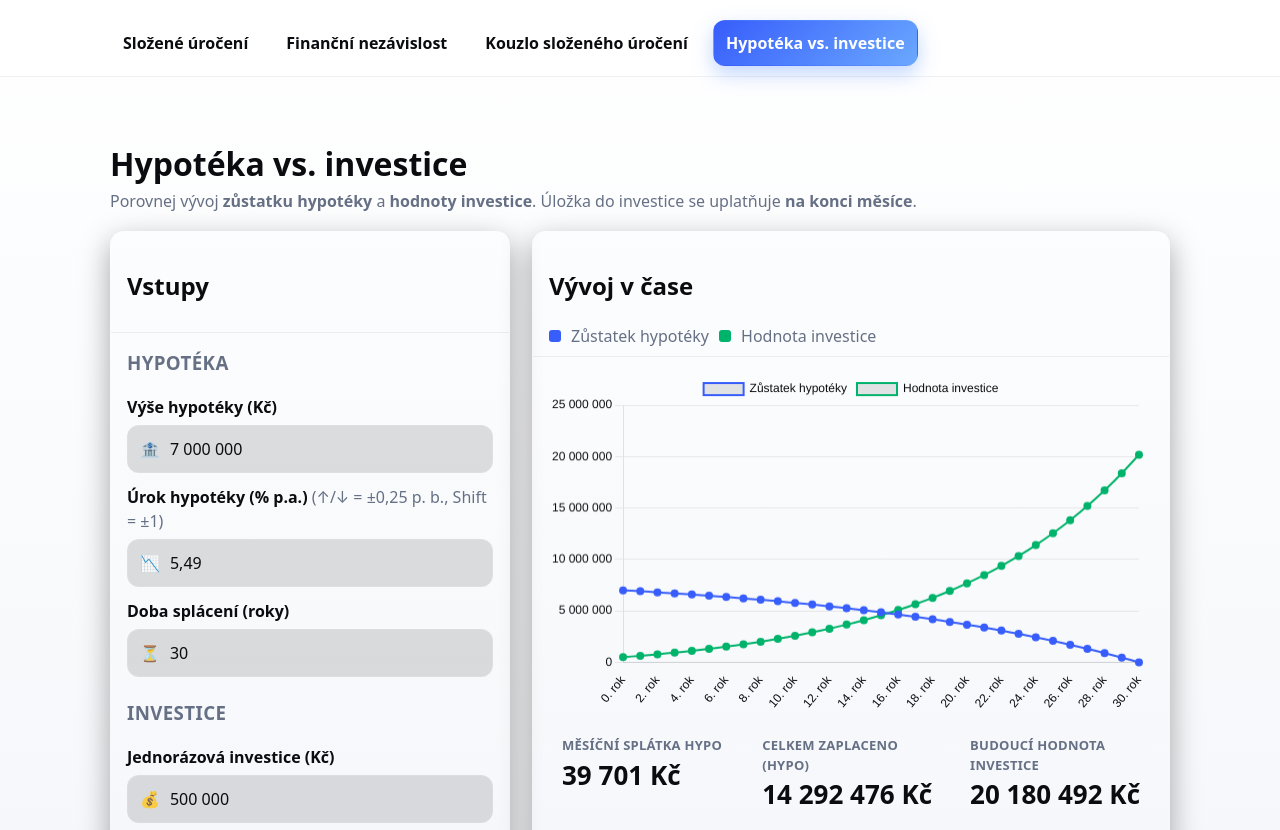
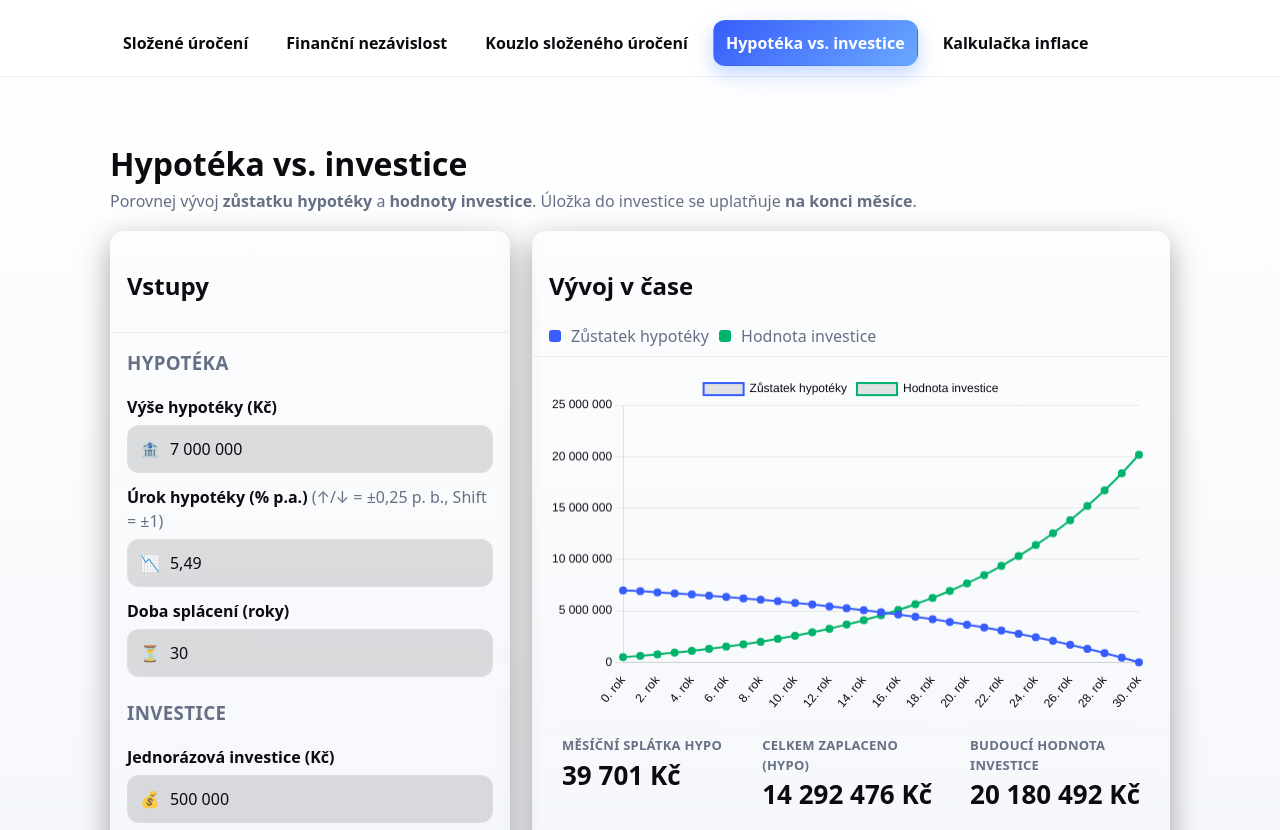
Before and after one commit to Yarouch/InvestCalc, a plain HTML site: page hypoinv.html in a window 1280 px wide. Shown: the top 830 px of the page. Drawn offline with nearby package versions, Linux system fonts and the light colour scheme.

Commit message:
Update hypoinv.html

```diff
--- a/hypoinv.html
+++ b/hypoinv.html
@@ -107,6 +107,7 @@
       <a href="renta.html" id="nav-renta">Finanční nezávislost</a>
       <a href="kouzlo.html" id="nav-kouzlo">Kouzlo složeného úročení</a>
       <a class="active" href="HypoInvKalk_v2.html" id="nav-hypo">Hypotéka vs. investice</a>
+    	<a href="inflace.html" id="nav-inflace">Kalkulačka inflace</a>
     </div>
   </nav>
 
```
